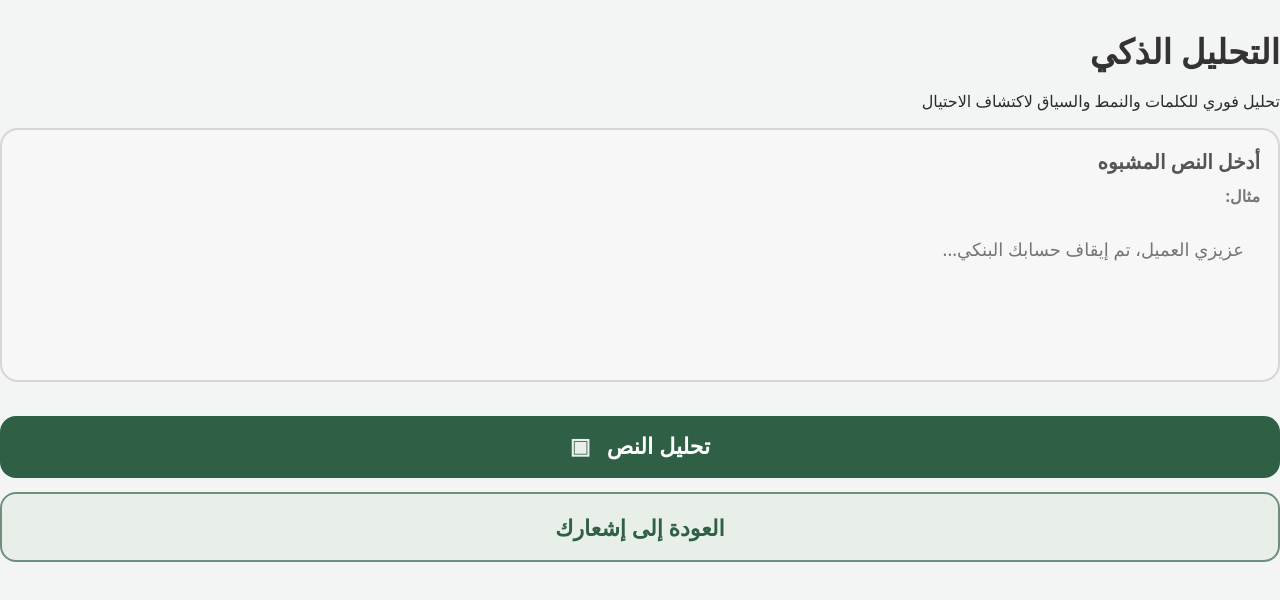
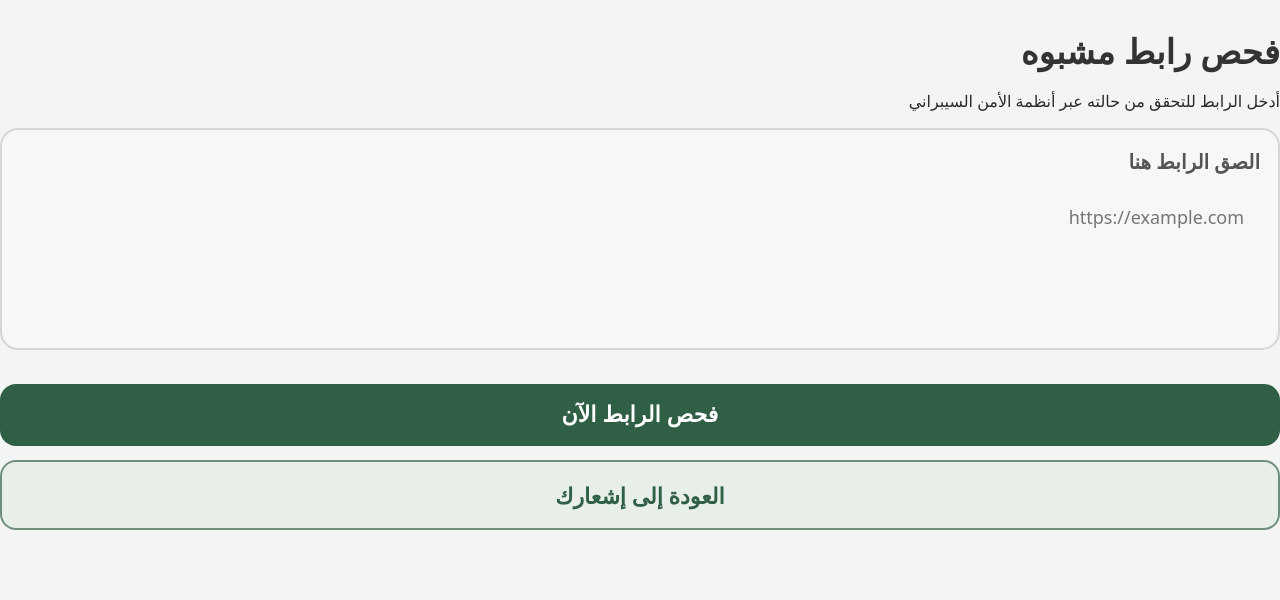
Before and after one commit to wfsn1426-blip/isshaark, a plain HTML site: page ai.html in a window 1280 px wide. Drawn offline with Linux system fonts and the light colour scheme.

Commit message:
Update ai.html

```diff
--- a/ai.html
+++ b/ai.html
@@ -3,8 +3,7 @@
 <head>
   <meta charset="UTF-8" />
   <meta name="viewport" content="width=device-width, initial-scale=1.0"/>
-  <title>التحليل الذكي</title>
-
+  <title>فحص رابط</title>
   <link rel="stylesheet" href="style.css">
 </head>
 
@@ -12,24 +11,27 @@
 
 <section class="container ai-page">
 
-  <h2 class="page-title">التحليل الذكي</h2>
-  <p class="page-desc">تحليل فوري للكلمات والنمط والسياق لاكتشاف الاحتيال</p>
+  <h2 class="page-title">فحص رابط مشبوه</h2>
+  <p class="page-desc">أدخل الرابط للتحقق من حالته عبر أنظمة الأمن السيبراني</p>
 
   <div class="input-box">
-    <div class="label">أدخل النص المشبوه</div>
-    <div class="example">مثال:</div>
-
-    <textarea id="aiText" placeholder="عزيزي العميل، تم إيقاف حسابك البنكي..."></textarea>
+    <div class="label">الصق الرابط هنا</div>
+    <textarea id="linkInput" placeholder="https://example.com"></textarea>
   </div>
 
-  <!-- زر فقط (بدون تحليل) -->
-  <button class="primary-btn" type="button">
-    تحليل النص <span class="mini-icon">▣</span>
-  </button>
+  <button class="primary-btn" onclick="checkLink()">فحص الرابط الآن</button>
+
+  <!-- النتيجة -->
+  <div id="resultBox" class="result hidden">
+    <div id="resultIcon" class="result-icon"></div>
+    <h3 id="resultTitle"></h3>
+    <p id="resultDesc"></p>
+  </div>
 
   <a class="secondary-btn" href="index.html">العودة إلى إشعارك</a>
 
 </section>
 
+<script src="app.js"></script>
 </body>
 </html>
```
